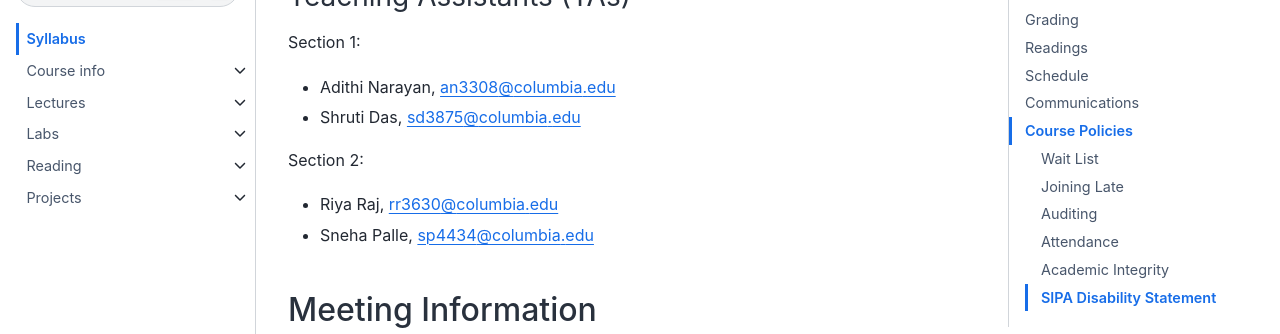
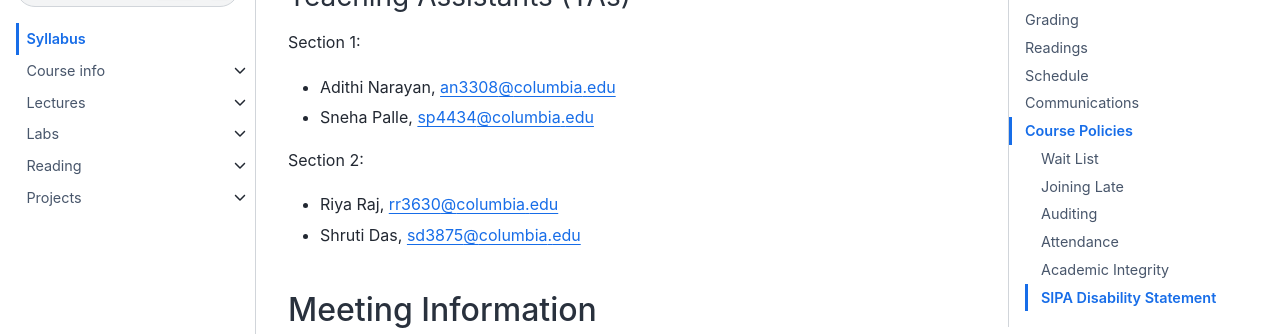
Before and after one commit to afeld/computing-in-context, a Jupyter Book: the page built from index.md, in a window 1280 px wide and 900 px high, scrolled down 985 px. Shown: the part 153-487 px from the top of the window. Built offline with Jupyter Book 1.0.4 settings and Sphinx 7.4.7 and the Sphinx Book theme 1.1.4, drawn with Linux system fonts in a browser that asks for light colours; pages that are not in the unit, such as notebooks, are missing from menus; comment, search, counter and statistics services are not loaded.

Commit message:
fix TA assignment

```diff
--- a/index.md
+++ b/index.md
@@ -26,12 +26,12 @@ This introductory course will explore computing concepts and coding in the conte
 Section 1:
 
 - Adithi Narayan, an3308@columbia.edu
-- Shruti Das, sd3875@columbia.edu
+- Sneha Palle, sp4434@columbia.edu
 
 Section 2:
 
 - Riya Raj, rr3630@columbia.edu
-- Sneha Palle, sp4434@columbia.edu
+- Shruti Das, sd3875@columbia.edu
 
 ## Meeting Information
 
```
